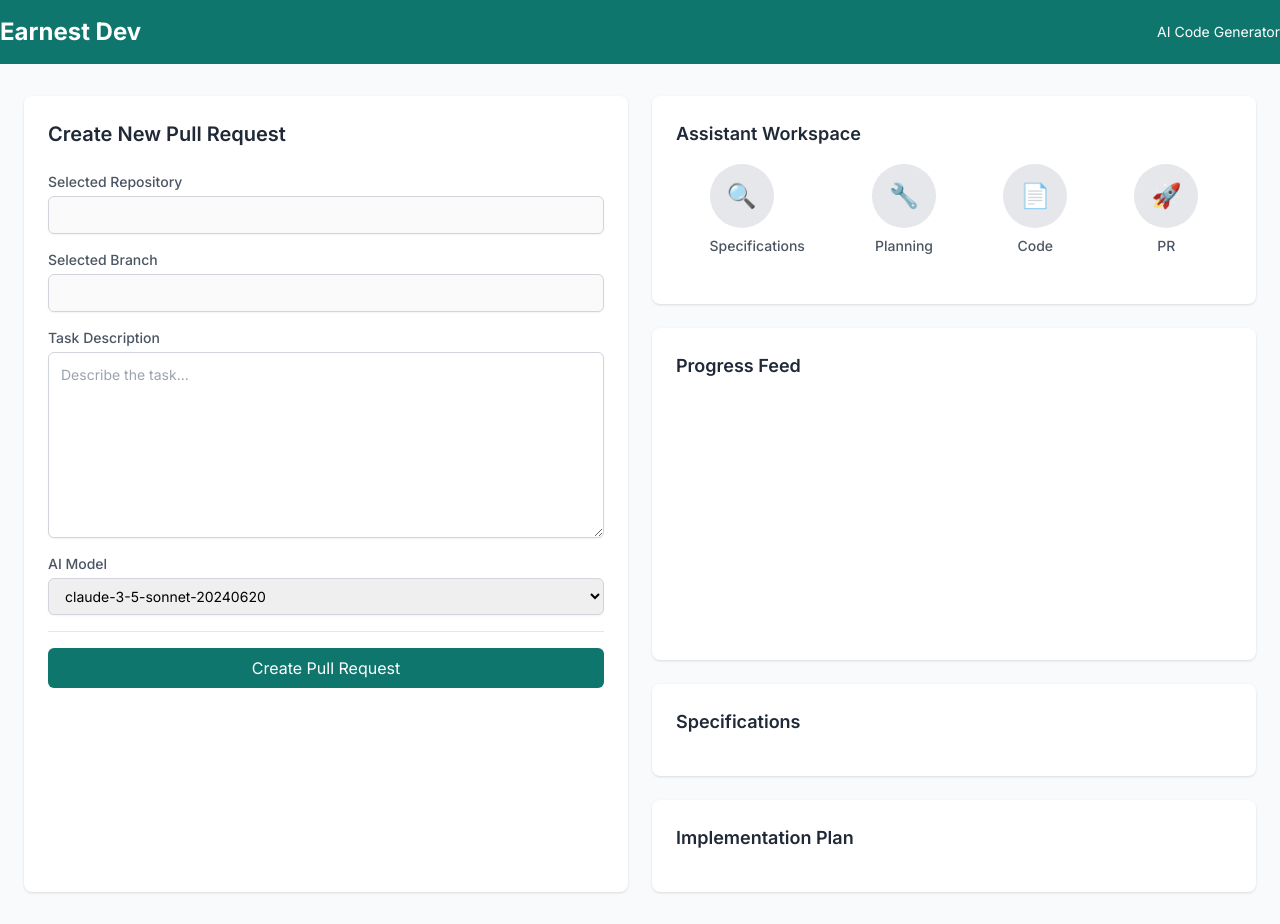
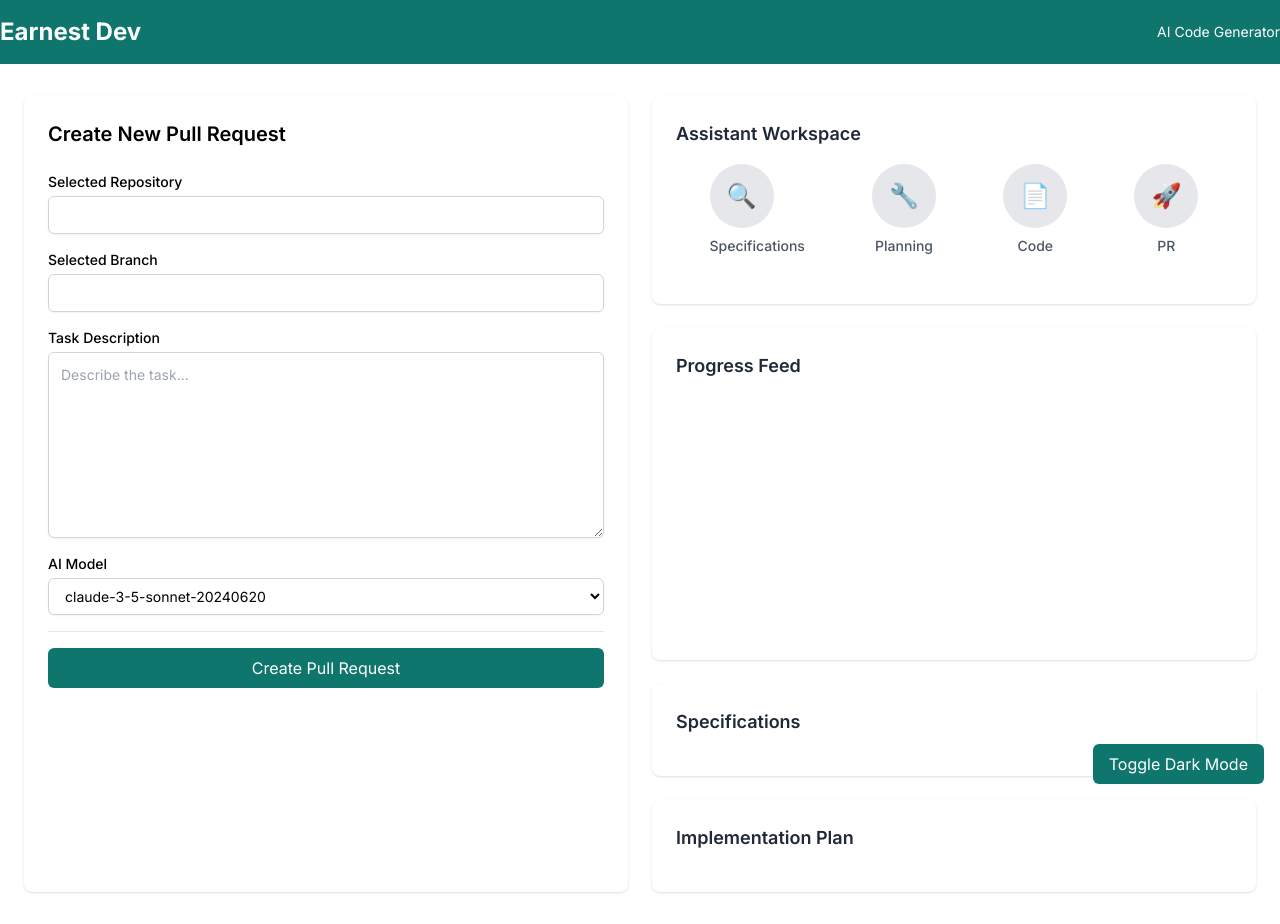
Before and after one commit to aqureshiest/earnest-dev, a Next.js app: page /pullrequest in a window 1280 px wide. Built offline with nearby package versions, Linux system fonts and the light colour scheme.

Commit message:
Implement Dark Mode Based on System Settings

```diff
--- a/src/app/globals.css
+++ b/src/app/globals.css
@@ -6,6 +6,7 @@
     --foreground-rgb: 0, 0, 0;
     --background-start-rgb: 214, 219, 220;
     --background-end-rgb: 255, 255, 255;
+    --background-rgb: 255, 255, 255;
 }
 
 @media (prefers-color-scheme: dark) {
@@ -13,6 +14,7 @@
         --foreground-rgb: 255, 255, 255;
         --background-start-rgb: 0, 0, 0;
         --background-end-rgb: 0, 0, 0;
+        --background-rgb: 0, 0, 0;
     }
 }
 
@@ -26,9 +28,7 @@
     animation: blink 1s step-start infinite;
 }
 
-/*
 body {
   color: rgb(var(--foreground-rgb));
-  background: linear-gradient(to bottom, transparent, rgb(var(--background-end-rgb)))
-      rgb(var(--background-start-rgb));
-} */
+  background: rgb(var(--background-rgb));
+}
--- a/src/app/layout.tsx
+++ b/src/app/layout.tsx
@@ -16,12 +16,12 @@ export default function RootLayout({
     children: React.ReactNode;
 }>) {
     return (
-        <html lang="en" suppressHydrationWarning>
+        <html lang="en" suppressHydrationWarning data-theme="light">
             <meta
                 name="viewport"
                 content="width=device-width, initial-scale=1.0, maximum-scale=1.0"
             ></meta>
-            <body className={inter.className}>
+            <body className={`${inter.className} bg-[rgb(var(--background-rgb))] text-[rgb(var(--foreground-rgb))]`}>
                 <Header />
                 {children}
             </body>
--- a/src/app/pullrequest/page.tsx
+++ b/src/app/pullrequest/page.tsx
@@ -289,8 +289,17 @@ const PullRequest: React.FC = () => {
         setDescription(e.target.value);
     };
 
+    const toggleDarkMode = () => {
+        const html = document.querySelector('html');
+        if (html) {
+            const currentTheme = html.getAttribute('data-theme');
+            const newTheme = currentTheme === 'light' ? 'dark' : 'light';
+            html.setAttribute('data-theme', newTheme);
+        }
+    };
+
     return (
-        <div className="min-h-screen bg-gray-50 py-8 px-6">
+        <div className="min-h-screen bg-[rgb(var(--background-rgb))] py-8 px-6">
             <div className="max-w-7xl mx-auto">
                 <div className="grid grid-cols-1 md:grid-cols-2 gap-6">
                     {/* Code Viewer Modal */}
@@ -308,7 +317,7 @@ const PullRequest: React.FC = () => {
                                     initial={{ scale: 0.9 }}
                                     animate={{ scale: 1 }}
                                     exit={{ scale: 0.9 }}
-                                    className={`bg-white rounded-lg shadow-xl ${
+                                    className={`bg-[rgb(var(--background-rgb))] rounded-lg shadow-xl ${
                                         isFullPageCode
                                             ? "fixed inset-0 m-0"
                                             : "max-w-6xl w-full max-h-[90vh]"
@@ -323,7 +332,7 @@ const PullRequest: React.FC = () => {
                                                 onChange={() => setShowDiff((prev) => !prev)}
                                                 className="form-checkbox h-5 w-5 text-teal-600"
                                             />
-                                            <span className="text-gray-800">Show Diff</span>
+                                            <span className="text-[rgb(var(--foreground-rgb))]">Show Diff</span>
                                         </label>
 
                                         <div>
@@ -338,7 +347,7 @@ const PullRequest: React.FC = () => {
                                             )}
                                             <button
                                                 onClick={toggleFullPageCode}
-                                                className="mr-2 text-gray-900 hover:bg-gray-200 bg-gray-100 p-2 rounded-lg"
+                                                className="mr-2 text-[rgb(var(--foreground-rgb))] hover:bg-gray-200 bg-gray-100 p-2 rounded-lg"
                                             >
                                                 {isFullPageCode
                                                     ? "Exit Full Screen"
@@ -346,7 +355,7 @@ const PullRequest: React.FC = () => {
                                             </button>
                                             <button
                                                 onClick={toggleCodeViewer}
-                                                className="text-gray-900 hover:bg-gray-200 p-2 rounded-lg bg-gray-100"
+                                                className="text-[rgb(var(--foreground-rgb))] hover:bg-gray-200 p-2 rounded-lg bg-gray-100"
                                             >
                                                 Close
                                             </button>
@@ -373,41 +382,41 @@ const PullRequest: React.FC = () => {
                     </AnimatePresence>
 
                     {/* Left column: Form */}
-                    <div className="bg-white rounded-lg shadow p-6">
-                        <h2 className="text-xl font-semibold text-gray-800 mb-6">
+                    <div className="bg-[rgb(var(--background-rgb))] rounded-lg shadow p-6">
+                        <h2 className="text-xl font-semibold text-[rgb(var(--foreground-rgb))] mb-6">
                             Create New Pull Request
                         </h2>
                         <div className="space-y-4">
                             {/* Selected Repository and Branch */}
                             <div>
-                                <label className="block text-sm font-medium text-gray-600">
+                                <label className="block text-sm font-medium text-[rgb(var(--foreground-rgb))]">
                                     Selected Repository
                                 </label>
                                 <input
                                     value={repo ?? ""}
-                                    className="mt-1 block w-full border border-gray-300 rounded-md shadow-sm focus:ring-indigo-500 focus:border-indigo-500 sm:text-sm p-2"
+                                    className="mt-1 block w-full border border-gray-300 rounded-md shadow-sm focus:ring-indigo-500 focus:border-indigo-500 sm:text-sm p-2 bg-[rgb(var(--background-rgb))] text-[rgb(var(--foreground-rgb))]"
                                     disabled
                                 />
                             </div>
 
                             <div>
-                                <label className="block text-sm font-medium text-gray-600">
+                                <label className="block text-sm font-medium text-[rgb(var(--foreground-rgb))]">
                                     Selected Branch
                                 </label>
                                 <input
                                     value={branch ?? ""}
-                                    className="mt-1 block w-full border border-gray-300 rounded-md shadow-sm focus:ring-indigo-500 focus:border-indigo-500 sm:text-sm p-2"
+                                    className="mt-1 block w-full border border-gray-300 rounded-md shadow-sm focus:ring-indigo-500 focus:border-indigo-500 sm:text-sm p-2 bg-[rgb(var(--background-rgb))] text-[rgb(var(--foreground-rgb))]"
                                     disabled
                                 />
                             </div>
 
                             {/* Task Description */}
                             <div>
-                                <label className="block text-sm font-medium text-gray-600">
+                                <label className="block text-sm font-medium text-[rgb(var(--foreground-rgb))]">
                                     Task Description
                                 </label>
                                 <textarea
-                                    className="mt-1 block w-full p-3 border border-gray-300 rounded-md shadow-sm focus:ring-indigo-500 focus:border-indigo-500 sm:text-sm"
+                                    className="mt-1 block w-full p-3 border border-gray-300 rounded-md shadow-sm focus:ring-indigo-500 focus:border-indigo-500 sm:text-sm bg-[rgb(var(--background-rgb))] text-[rgb(var(--foreground-rgb))]"
                                     rows={8}
                                     placeholder="Describe the task..."
                                     value={description}
@@ -418,13 +427,13 @@ const PullRequest: React.FC = () => {
 
                             {/* AI Model Selection */}
                             <div>
-                                <label className="block text-sm font-medium text-gray-600">
+                                <label className="block text-sm font-medium text-[rgb(var(--foreground-rgb))]">
                                     AI Model
                                 </label>
                                 <select
                                     value={selectedModel}
                                     onChange={(e) => setSelectedModel(e.target.value)}
-                                    className="mt-1 block w-full border shadow-sm pl-3 pr-10 py-2 text-base border-gray-300 focus:outline-none focus:ring-indigo-500 focus:border-indigo-500 sm:text-sm rounded-md"
+                                    className="mt-1 block w-full border shadow-sm pl-3 pr-10 py-2 text-base border-gray-300 focus:outline-none focus:ring-indigo-500 focus:border-indigo-500 sm:text-sm rounded-md bg-[rgb(var(--background-rgb))] text-[rgb(var(--foreground-rgb))]"
                                     disabled={isCreating}
                                 >
                                     {availableModels.map((model) => (
@@ -448,7 +457,7 @@ const PullRequest: React.FC = () => {
                                 {generatedCode && !acceptedChanges && (
                                     <div className="mt-6 border-t pt-4">
                                         {/* add a spacer */}
-                                        <span className="text-gray-600 text-sm">
+                                        <span className="text-[rgb(var(--foreground-rgb))] text-sm">
                                             The code has been generated successfully
                                         </span>
                                         <button
@@ -463,7 +472,7 @@ const PullRequest: React.FC = () => {
                                 {generatedPRLink && (
                                     <div className="mt-6 border-t pt-4">
                                         {/* add a spacer */}
-                                        <span className="text-gray-600 text-sm">
+                                        <span className="text-[rgb(var(--foreground-rgb))] text-sm">
                                             The PR has been created successfully
                                         </span>
                                         <a
@@ -492,6 +501,13 @@ const PullRequest: React.FC = () => {
                     </div>
                 </div>
             </div>
+            {/* Dark Mode Toggle Button */}
+            <button
+                onClick={toggleDarkMode}
+                className="fixed bottom-4 right-4 bg-teal-700 text-white px-4 py-2 rounded-md hover:bg-teal-600 transition"
+            >
+                Toggle Dark Mode
+            </button>
         </div>
     );
 };
```
